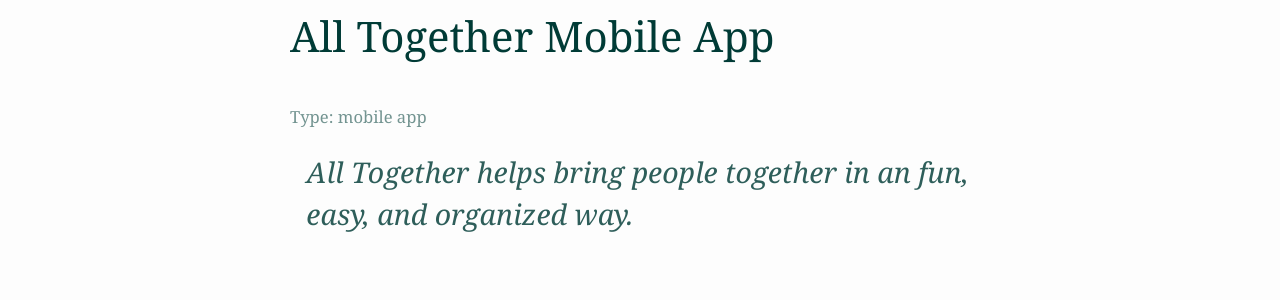
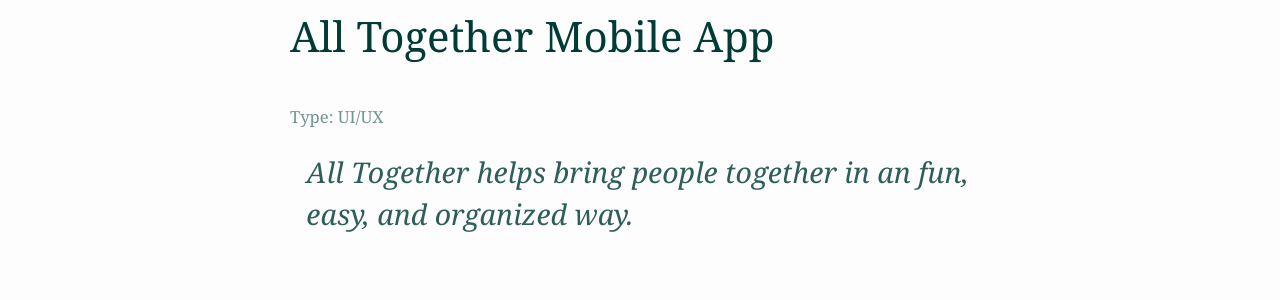
Before and after one commit to kmbrlygl/kmbrlygl.github.io, a Jekyll site: the page built from _posts/2017-01-09-alltogether.markdown, in a window 1280 px wide and 900 px high. Shown: the part 144-444 px from the top of the window. Built offline with Jekyll 4.4.1, drawn with Linux system fonts in a browser that asks for light colours.

```diff
--- a/_posts/2016-09-14-hoopla.markdown
+++ b/_posts/2016-09-14-hoopla.markdown
@@ -5,7 +5,7 @@ date:   2016-09-14 23:31:49 -0700
 categories: UI/UX
 thumbnail: assets/hoopla_thumb.jpg
 caption: "Hoopla is a fun and engaging event organization app to help college students connect with student groups, events and resources available to them on campus."
-type: "School Project"
+type: "UI/UX, School Project"
 intro: "Hoopla is a mobile app project that helps college students connect with student groups, events and resources available to them on their campus."
 ---
 # Role
--- a/_posts/2016-09-15-obc.markdown
+++ b/_posts/2016-09-15-obc.markdown
@@ -5,7 +5,7 @@ date:   2016-09-15 23:31:49 -0700
 categories: artdirection
 thumbnail: assets/obc_thumb.jpg
 caption: "One Bella Casa (OBC) is an online home decor company. I worked in-house and did the art direction on their product catalogs."
-type: "In house"
+type: "Print"
 intro: "I worked on the layout design, photographic direction, and textile product design for an online home decor company."
 ---
 # Role
--- a/_posts/2016-09-17-reach1600.markdown
+++ b/_posts/2016-09-17-reach1600.markdown
@@ -5,7 +5,7 @@ date:   2016-09-17 23:31:49 -0700
 categories: branding
 thumbnail: assets/Reach1600_thumb.jpg
 caption: "Reach 1600 is a non-profit organization based in Oakland, CA that helps high school students succeed on the SAT."
-type: "Freelance"
+type: "Freelance, Branding"
 intro: "Branding and Identity for a new non-profit based in Oakland that helps high school students succeed on the SAT."
 ---
 # Role
--- a/_posts/2017-01-09-alltogether.markdown
+++ b/_posts/2017-01-09-alltogether.markdown
@@ -5,7 +5,7 @@ date:   2017-01-09 19:31:49 -0700
 categories: UI/UX
 thumbnail: assets/allt_thumb.jpg
 caption: "All Together is an event planning mobile app that helps bring people together in an fun, easy, and organized way."
-type: "mobile app"
+type: "UI/UX"
 intro: "All Together helps bring people together in an fun, easy, and organized way."
 ---
 ## Role
```
Also changed, not shown: 5 other files.
